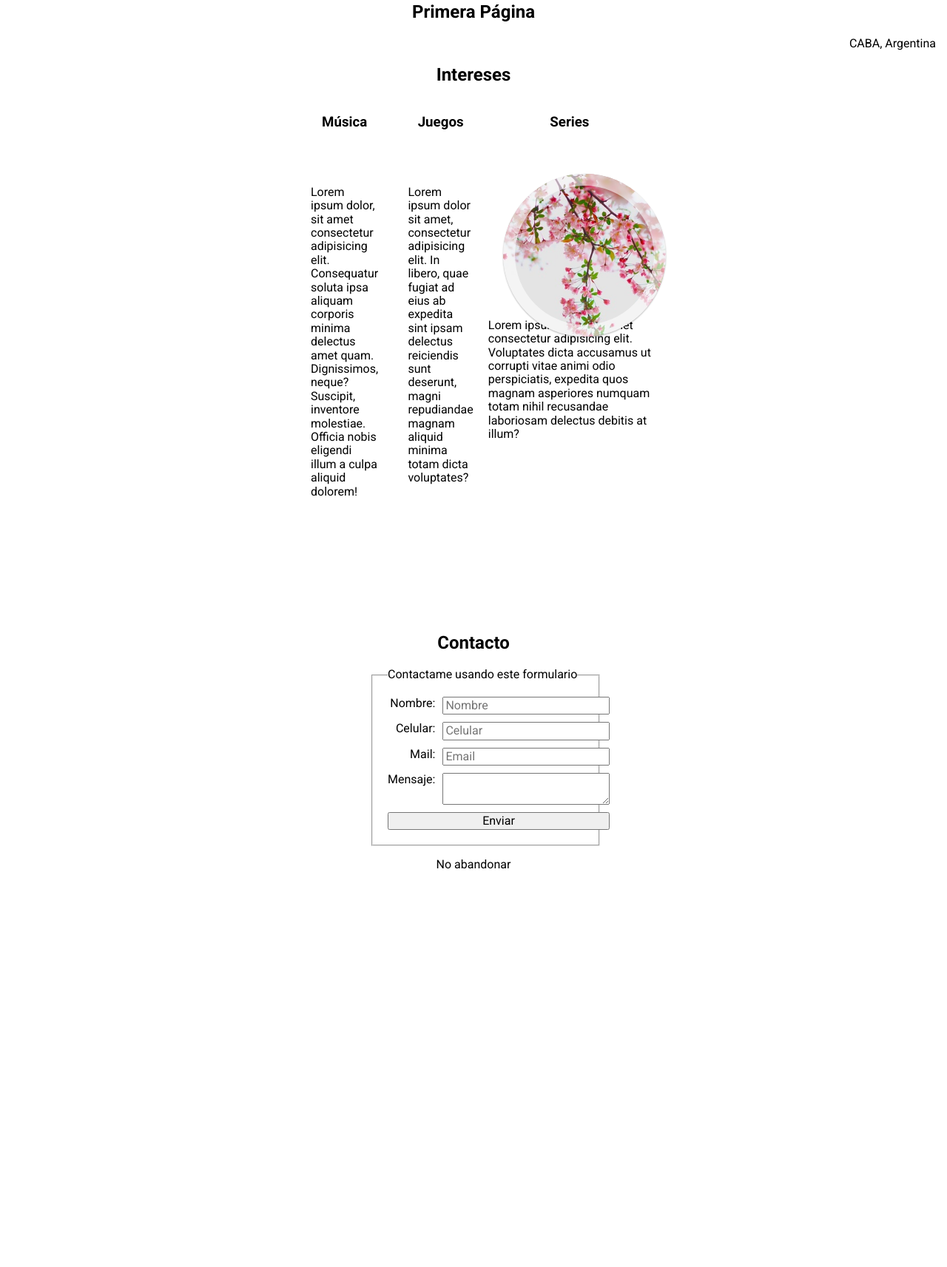
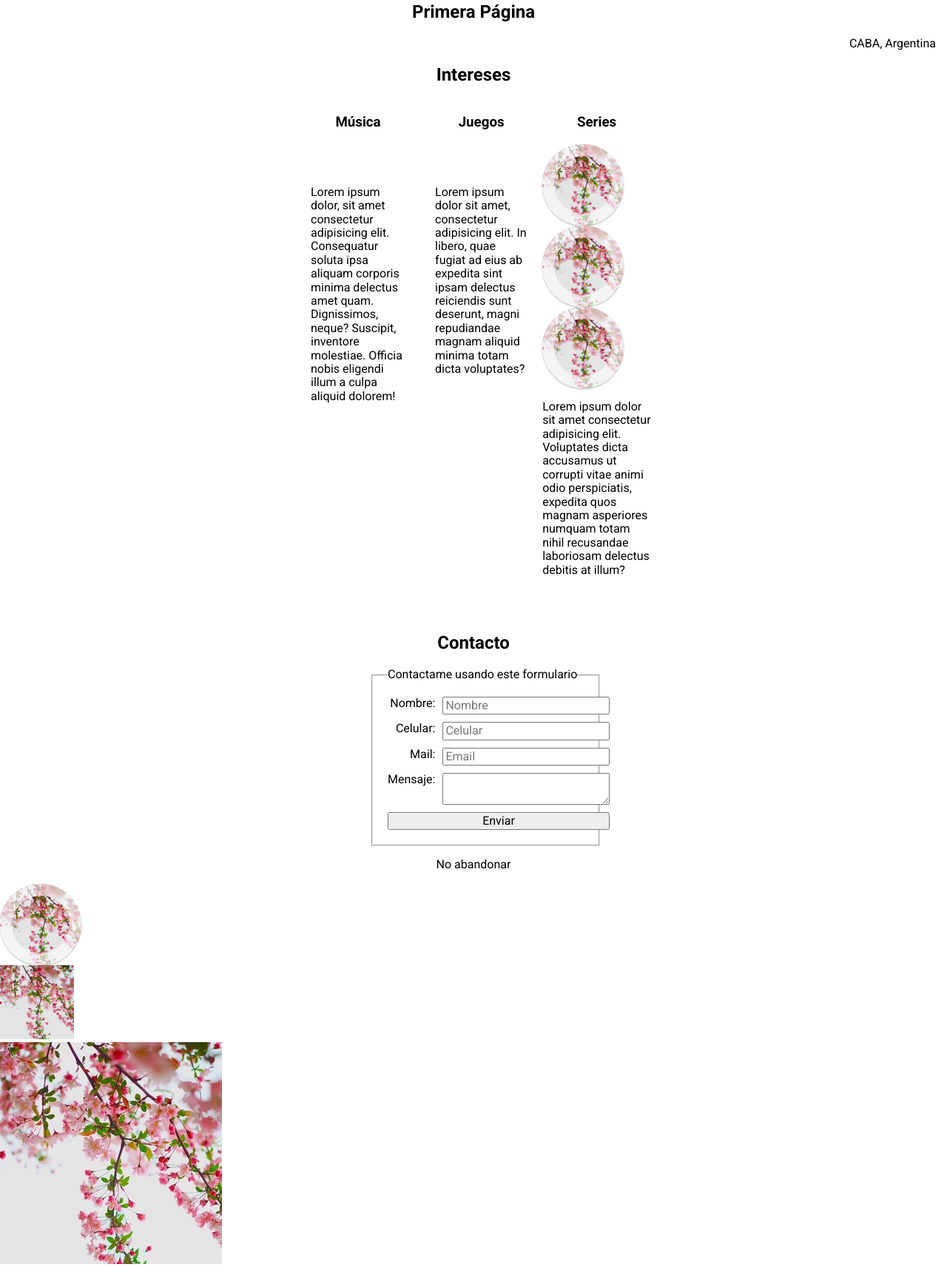
Before and after one commit to Jere265/Pagina-de-ejemplo, a plain HTML site: page index.html in a window 1280 px wide. Shown: the part 77-1790 px from the top of the page at 74% size. Before the commit the page ends 1272 px from the top, so only its background shows below. Drawn offline with Linux system fonts and the light colour scheme.

Commit message:
agregué los 3 iconos en un item
falta acomodarlos para replicarlo en los otros items

```diff
--- a/css/ihover.css
+++ b/css/ihover.css
@@ -17,16 +17,19 @@
   text-decoration: none;
 }
 .ih-item img {
-  width: 100%;
-  height: 100%;
+  width: 50%;           /* CAMBIAR ESTOS VALORES PARA CAMBIAR */
+  height: 50%;          /* EL TAMAÑO DE LA IMAGEN CON EFECTO */
 }
 
 .ih-item.circle {
   position: relative;
-  width: 220px;
-  height: 220px;
+  width: 110px;               /* CIRCULO QUE APARECE */
+  height: 110px;              /* CON EL HOVER */
   border-radius: 50%;
 }
+
+
+
 .ih-item.circle .img {
   position: relative;
   width: 220px;
@@ -37,8 +40,8 @@
   position: absolute;
   display: block;
   content: '';
-  width: 100%;
-  height: 100%;
+  width: 50%;                 /* MARQUITO DE */
+  height: 50%;                /* LA IMAGEN */
   border-radius: 50%;
   box-shadow: inset 0 0 0 16px rgba(255, 255, 255, 0.6), 0 1px 2px rgba(0, 0, 0, 0.3);
   -webkit-transition: all 0.35s ease-in-out;
@@ -1677,9 +1680,9 @@
   text-transform: uppercase;
   position: relative;
   letter-spacing: 2px;
-  font-size: 22px;
-  margin: 0 30px;
-  padding: 55px 0 0 0;
+  font-size: 11px;      /* TAMAÑO DE FUENTE DEL HEADING */
+  margin: 0 10px;       /* PARA POSICIONAR EL TEXTO DEL HEADING */
+  padding: 50px 0 0 0;  /* PARA POSICIONAR EL TEXTO DEL HEADING VERTICALMENTE*/
   height: 110px;
   text-shadow: 0 0 1px white, 0 1px 2px rgba(0, 0, 0, 0.3);
   -webkit-transition: all 0.35s ease-in-out;
--- a/css/styles.css
+++ b/css/styles.css
@@ -80,3 +80,8 @@ body {
 .img {
 
 }
+
+.prueba {
+    /* width: 50%;
+    height: 50%; */
+}
--- a/index.html
+++ b/index.html
@@ -9,8 +9,8 @@
     <link rel="preconnect" href="https://fonts.gstatic.com" crossorigin>
     <link href="https://fonts.googleapis.com/css2?family=Roboto:wght@400;700&display=swap" rel="stylesheet">
     <link rel="stylesheet" href="css/normalize.css">
+    <link href="css/ihover.css" rel="stylesheet">
     <link rel="stylesheet" href="css/styles.css">
-    <link href="css/ihover.css" rel="stylesheet">
 </head>
 <body>
     <header>
@@ -43,13 +43,48 @@
                 </div>
                 </section>
 
-            <section class="item">
+            <!-- <section class="item"> -->
+            <section>
                 <h3 class="titulo">Series</h3>
-                <div class="contenido_de_item ih-item circle effect13 from_left_and_right">
+                <!-- <div class="contenido_de_item ih-item circle effect13 from_left_and_right"> -->
+                <div class="ih-item circle effect13 from_left_and_right">
+                    <a href="#">
                     <div class="img">
                         <img src="img\300x300.jpg">
-
                     </div>
+                    <div class="info">
+                        <div class="info-back">
+                            <h3>Death Note</h3>
+                            <!-- <p>Description goes here</p> -->
+                        </div>
+                    </div>
+                    </a>
+                </div>
+                <div class="ih-item circle effect13 from_left_and_right">
+                    <a href="#">
+                    <div class="img">
+                        <img src="img\300x300.jpg">
+                    </div>
+                    <div class="info">
+                        <div class="info-back">
+                            <h3>Bleach</h3>
+                            <!-- <p>Description goes here</p> -->
+                        </div>
+                    </div>
+                    </a>
+                </div>
+                <div class="ih-item circle effect13 from_left_and_right">
+                    <a href="#">
+                    <div class="img">
+                        <img src="img\300x300.jpg">
+                    </div>
+                    <div class="info">
+                        <div class="info-back">
+                            <h3>Death Note</h3>
+                            <!-- <p>Description goes here</p> -->
+                        </div>
+                    </div>
+                    </a>
                 </div>
                 <p>Lorem ipsum dolor sit amet consectetur adipisicing elit. Voluptates dicta accusamus ut corrupti vitae animi odio perspiciatis, expedita quos magnam asperiores numquam totam nihil recusandae laboriosam delectus debitis at illum?</p>
             </section>
@@ -93,5 +128,21 @@
     <footer>
         <p align=center>No abandonar</p>
     </footer>
+
+
+        <div class="ih-item circle effect13 from_left_and_right"><a href="#">
+            <div class="img"><img src="img\300x300.jpg" alt="img"></div>
+            <div class="info">
+              <div class="info-back">
+                <h3>Heading here</h3>
+                <p>Description goes here</p>
+              </div>
+            </div></a></div>
+
+    <div class="prueba">
+        <div class="img"><img src="img\300x300.jpg" alt="img" width="100" height="100"></div>
+    </div>
+
+    <div class="img"><img src="img\300x300.jpg" alt="img"></div>
 </body>
 </html>
```
